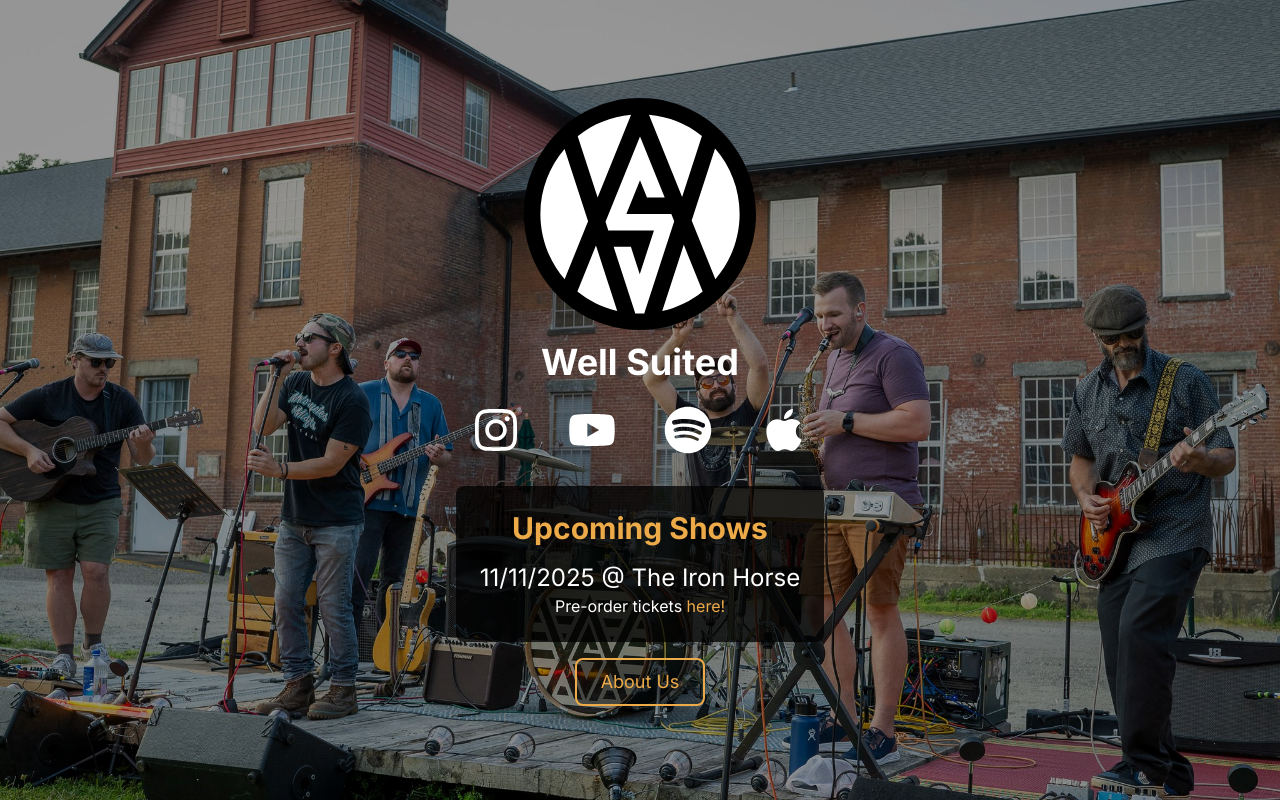
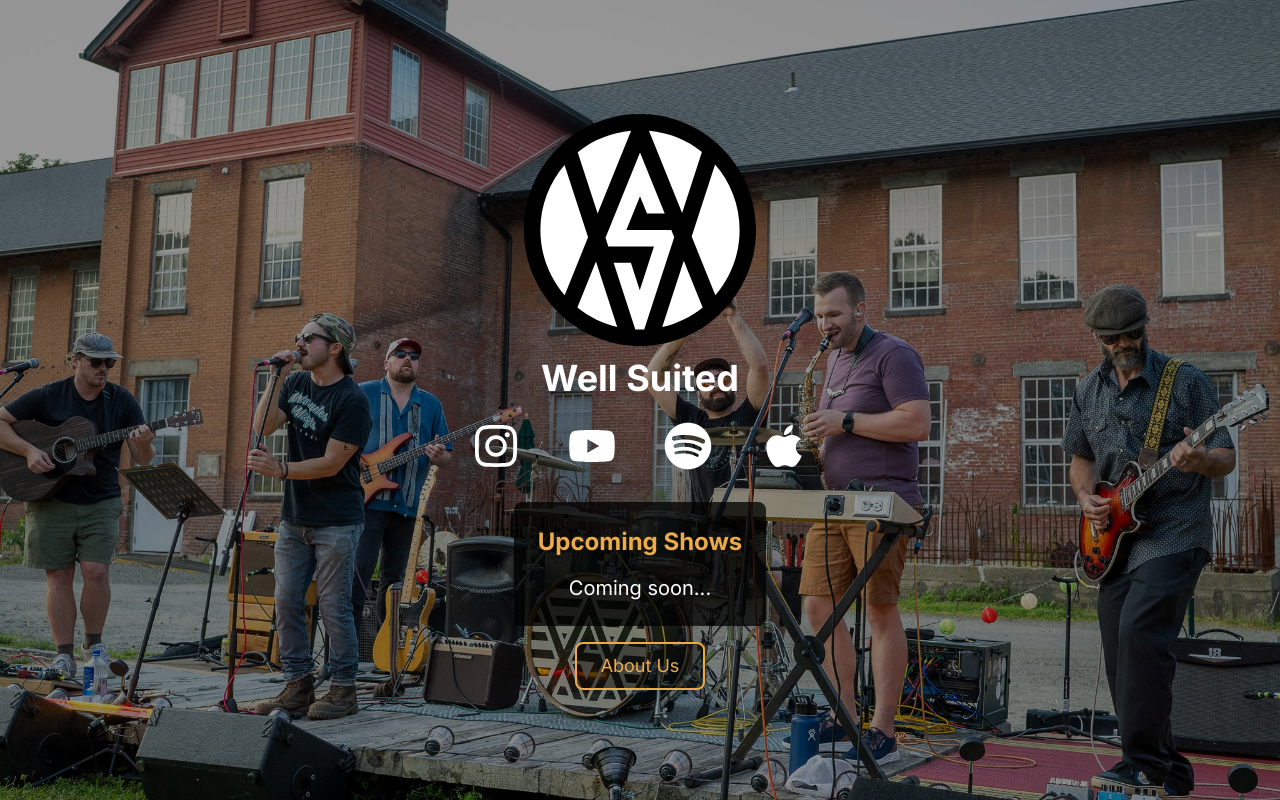
Before and after one commit to corbanmailloux/wellsuitedband, a Next.js app: page / in a window 1280 px wide. Built offline with nearby package versions, Linux system fonts and the light colour scheme.

Commit message:
Update show list; fix background image.

```diff
--- a/src/app/page.tsx
+++ b/src/app/page.tsx
@@ -88,12 +88,14 @@ export default function Home() {
 
         {/* Next Show Callout */}
         <div className="bg-black bg-opacity-75 p-6 rounded-lg max-w-md mx-auto mb-4">
-          <h2 className="text-3xl font-bold text-brand-yellow mb-4">Upcoming Shows</h2>
-          {/* <p className="text-xl">Coming soon...</p> */}
-          <a href='https://theparlorroom.my.salesforce-sites.com/ticket/#/events/a0SV5000009skYXMAY/2025-11-11T19:00:00-05:00' target="_blank">
-            <p className="text-2xl">11/11/2025 @ The Iron Horse</p>
-            Pre-order tickets <span className="text-brand-yellow">here!</span>
-          </a>
+          <h2 className="text-2xl font-bold text-brand-yellow mb-4">Upcoming Shows</h2>
+          <p className="text-xl">Coming soon...</p>
+          <div className="hidden">
+            <a href='https://theparlorroom.my.salesforce-sites.com/ticket/#/events/a0SV5000009skYXMAY/2025-11-11T19:00:00-05:00' target="_blank">
+              <p className="text-2xl">11/11/2025 @ The Iron Horse</p>
+              Pre-order tickets <span className="text-brand-yellow">here!</span>
+            </a>
+          </div>
         </div>
 
         {/* About Link */}
```
Also changed, not shown: public/images/optimized/background-portrait.jpg, 1 other file (tests, documents, lock files or other folders).
